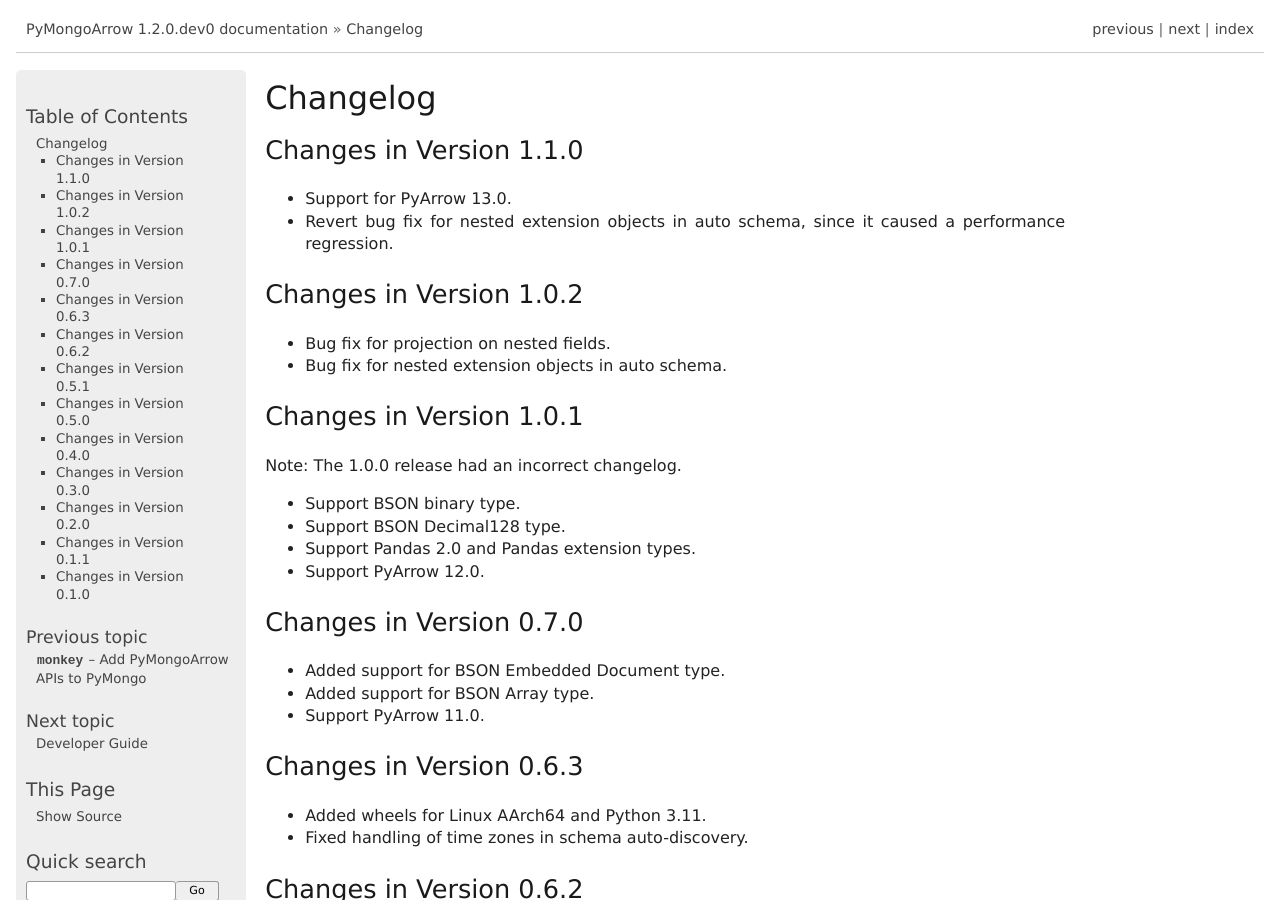
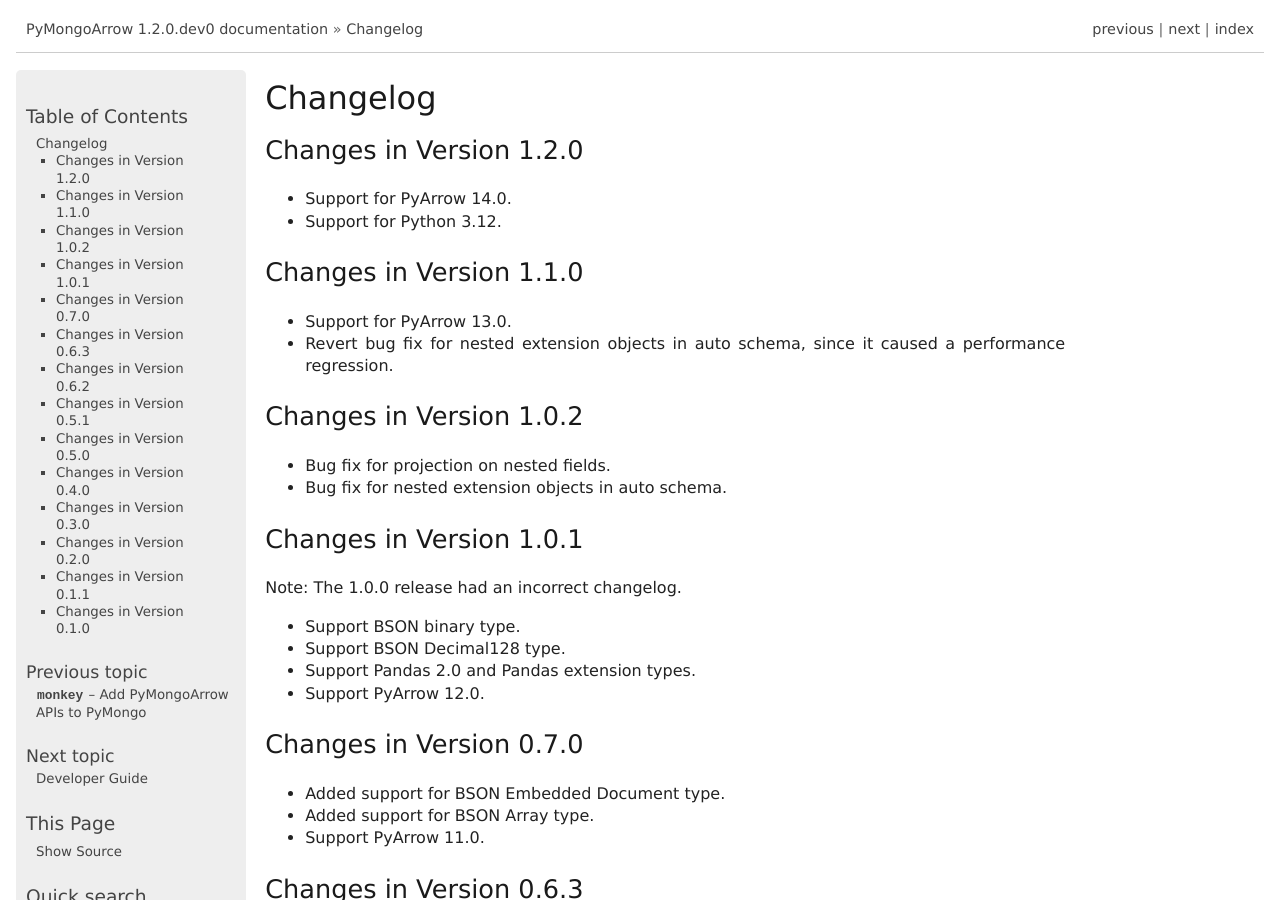
Before and after one commit to mongodb-labs/mongo-arrow, a Sphinx documentation site: the page built from bindings/python/docs/source/changelog.rst, in a window 1280 px wide and 900 px high. Built offline with Sphinx 7.4.7, drawn with Linux system fonts in a browser that asks for light colours.

Commit message:
ARROW-193 Add changelog for 1.2 Release (#180)

```diff
--- a/bindings/python/docs/source/changelog.rst
+++ b/bindings/python/docs/source/changelog.rst
@@ -1,5 +1,10 @@
 Changelog
 =========
+
+Changes in Version 1.2.0
+------------------------
+- Support for PyArrow 14.0.
+- Support for Python 3.12.
 
 Changes in Version 1.1.0
 ------------------------
@@ -7,12 +12,10 @@ Changes in Version 1.1.0
 - Revert bug fix for nested extension objects in auto schema, since it
   caused a performance regression.
 
-
 Changes in Version 1.0.2
 ------------------------
 - Bug fix for projection on nested fields.
 - Bug fix for nested extension objects in auto schema.
-
 
 Changes in Version 1.0.1
 ------------------------
```
